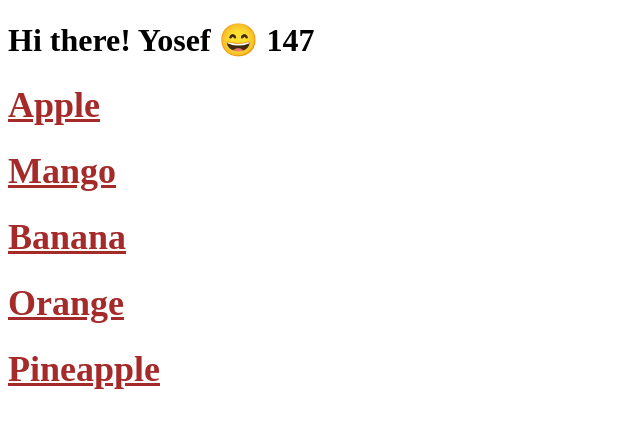
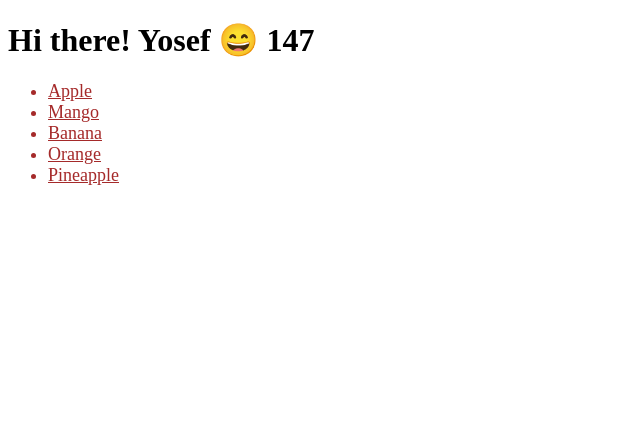
Before and after one commit to mercytv932/react-pro, a React (Vite) app: page / in a window 1280 px wide. Shown: the top 428 px of the page, without its empty margins (0-640 px from the left). Built offline with nearby package versions, Linux system fonts and the light colour scheme.

Commit message:
Fruits component update

```diff
--- a/src/components/Fruits.jsx
+++ b/src/components/Fruits.jsx
@@ -2,9 +2,11 @@ function Fruits() {
   const fruits = ["Apple ", "Mango ", "Banana ", " Orange ", "Pineapple"];
   return (
     <div className="fruits">
-      {fruits.map((fruit) => (
-        <h1>{fruit}</h1>
-      ))}
+      <ul>
+        {fruits.map((fruit) => (
+          <li>{fruit}</li>
+        ))}
+      </ul>
     </div>
   );
 }
```
